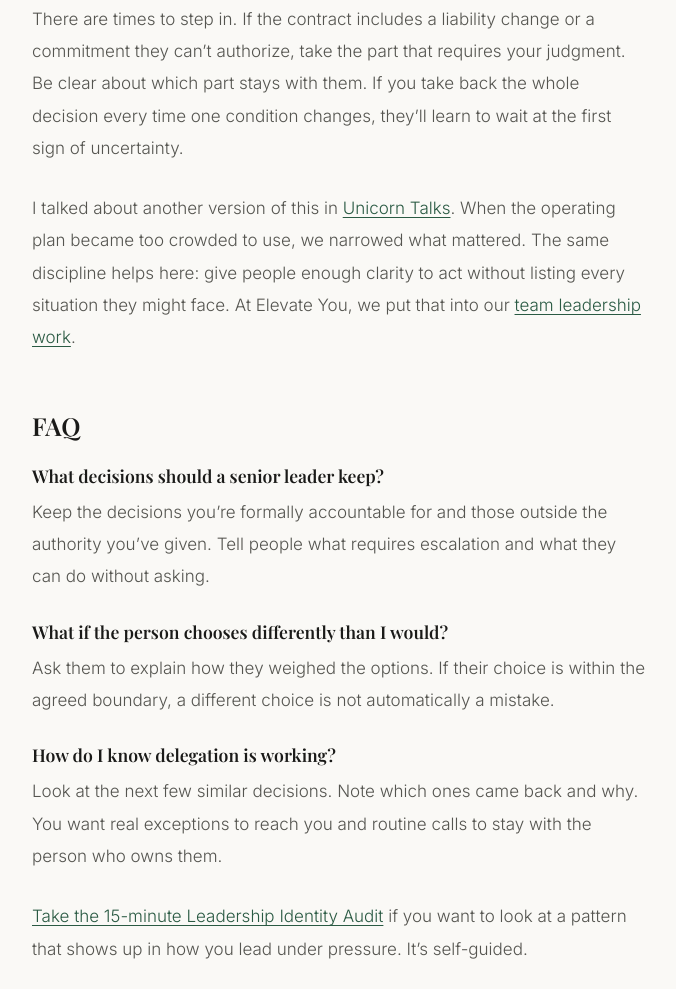
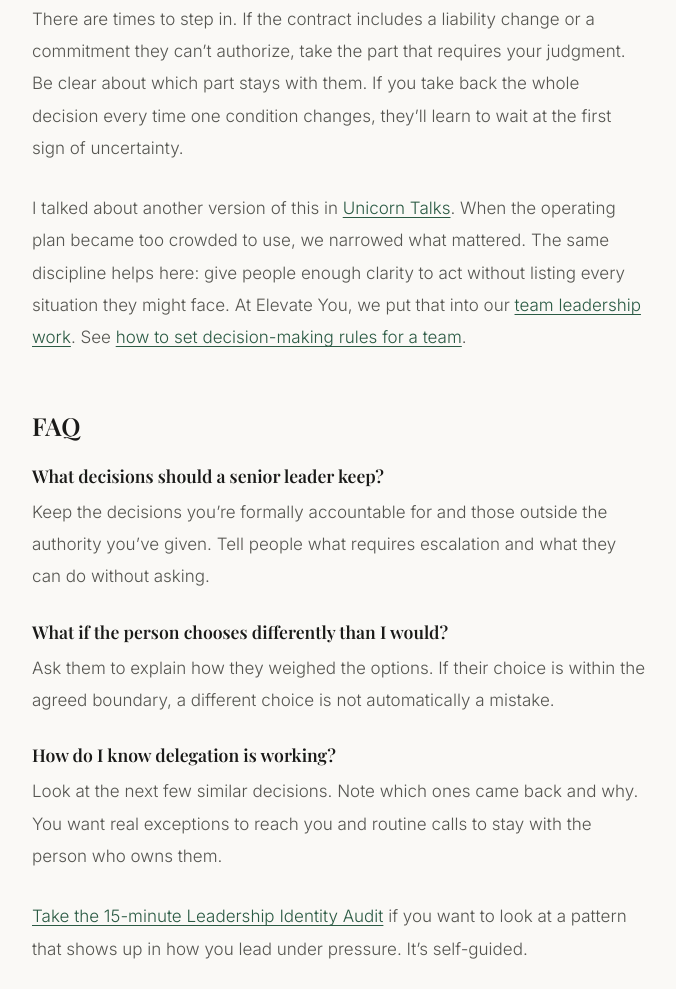
Before and after one commit to Streamlab-ai/matt-website, a plain HTML site: page articles/delegate-decisions-under-pressure.html in a window 1280 px wide. Shown: the part 2517-3506 px from the top of the page, without its empty margins (300-976 px from the left). Drawn offline with nearby package versions, Linux system fonts and the light colour scheme; a web font is replaced by a local one.

Commit message:
Link the Elevate You team decision-making companion

```diff
--- a/articles/delegate-decisions-under-pressure.html
+++ b/articles/delegate-decisions-under-pressure.html
@@ -407,7 +407,7 @@
         <h2>What to watch for when the pressure rises</h2>
         <p>Say the director forwards the renewal anyway. Before you answer yes or no, ask, “Which part is outside the boundary we agreed?” If nothing is outside it, ask what would help them make the call. You might find you left something unclear, or that you previously took back a similar decision and they remember it.</p>
         <p>There are times to step in. If the contract includes a liability change or a commitment they can’t authorize, take the part that requires your judgment. Be clear about which part stays with them. If you take back the whole decision every time one condition changes, they’ll learn to wait at the first sign of uncertainty.</p>
-        <p>I talked about another version of this in <a href="https://www.youtube.com/watch?v=NvmlF23m9fg&amp;t=259s">Unicorn Talks</a>. When the operating plan became too crowded to use, we narrowed what mattered. The same discipline helps here: give people enough clarity to act without listing every situation they might face. At Elevate You, we put that into our <a href="https://goelevateyou.com/resources">team leadership work</a>.</p>
+        <p>I talked about another version of this in <a href="https://www.youtube.com/watch?v=NvmlF23m9fg&amp;t=259s">Unicorn Talks</a>. When the operating plan became too crowded to use, we narrowed what mattered. The same discipline helps here: give people enough clarity to act without listing every situation they might face. At Elevate You, we put that into our <a href="https://goelevateyou.com/resources">team leadership work</a>. See <a href="https://goelevateyou.com/resources/team-decision-making-rules">how to set decision-making rules for a team</a>.</p>
         <h2>FAQ</h2>
         <h3>What decisions should a senior leader keep?</h3>
         <p>Keep the decisions you’re formally accountable for and those outside the authority you’ve given. Tell people what requires escalation and what they can do without asking.</p>
```
